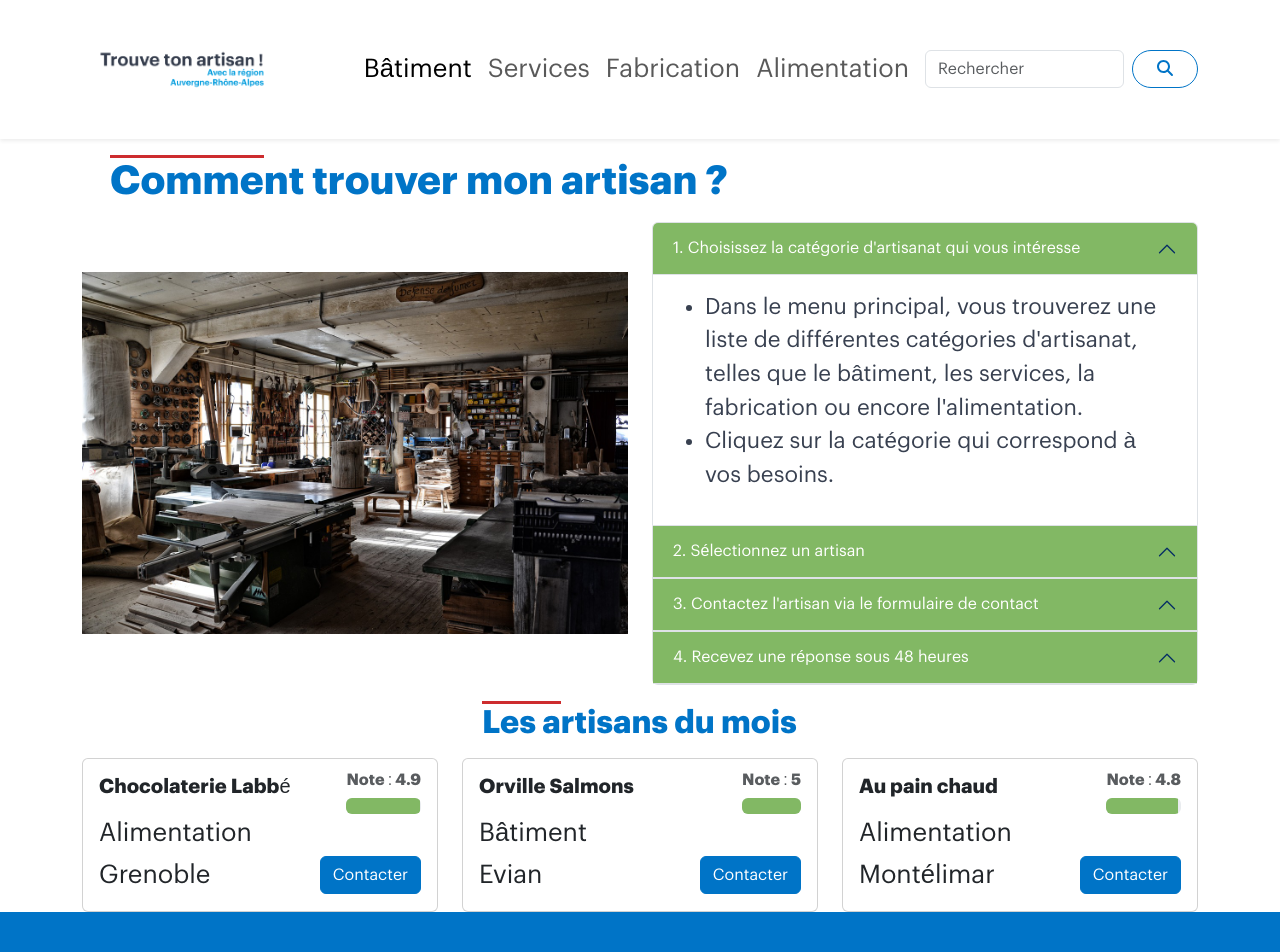
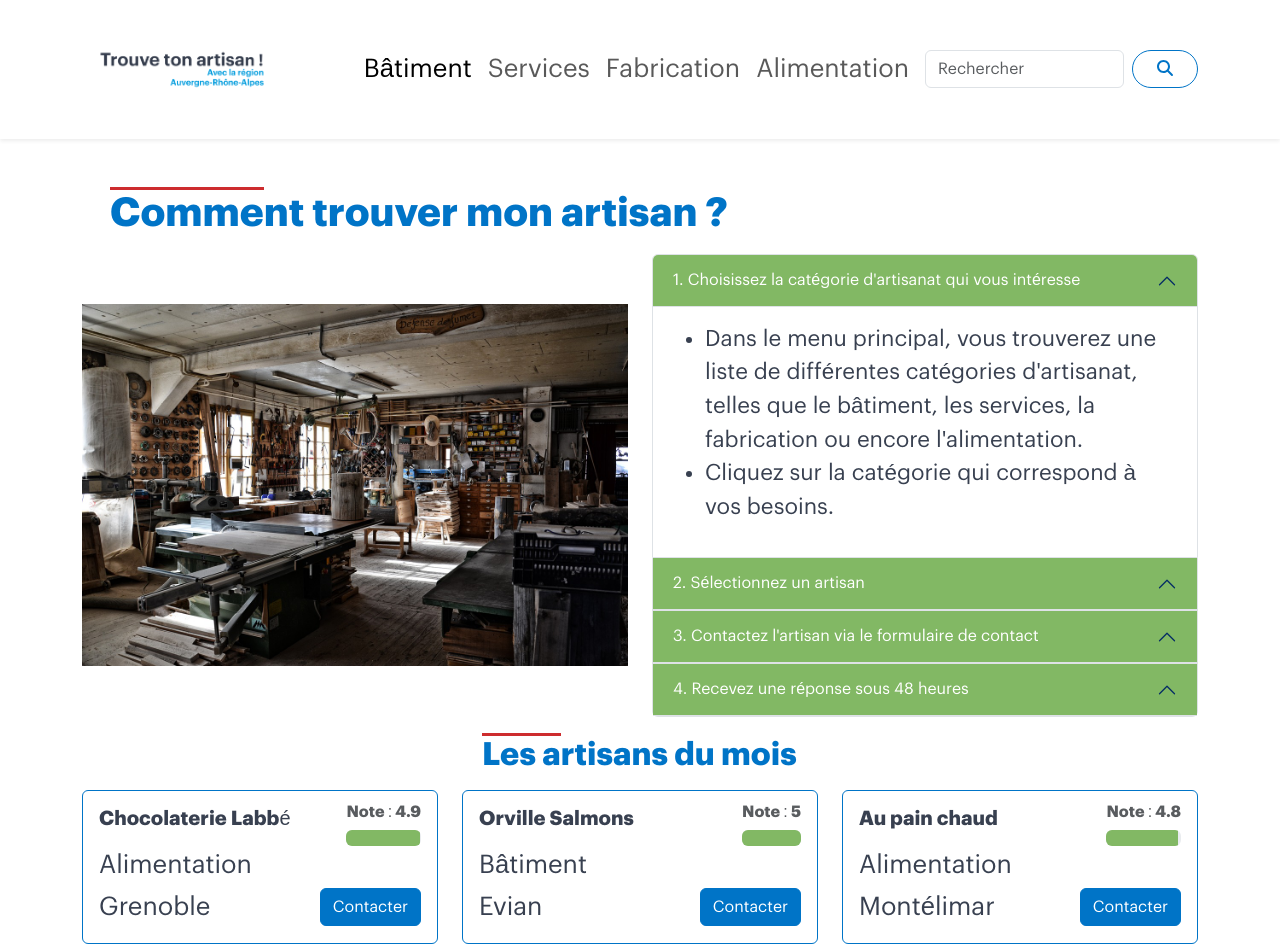
Before and after one commit to HugoMelin/Projet_CEF_Trouve-ton-artisan_Angular, an Angular app: page / in a window 1280 px wide. Shown: the top 952 px of the page. Built offline with nearby package versions, Linux system fonts and the light colour scheme.

Commit message:
Fix card Scss

```diff
--- a/src/app/app.component.html
+++ b/src/app/app.component.html
@@ -1,5 +1,8 @@
 <app-header />
 
-<router-outlet />
+<main class="my-5">
+    <router-outlet />
+</main>
+
 
 <app-footer />
--- a/src/app/components/artisans-du-mois/artisans-du-mois.component.html
+++ b/src/app/components/artisans-du-mois/artisans-du-mois.component.html
@@ -4,7 +4,7 @@
     </div>
     <div class="row row-cols-1 row-cols-lg-3 g-4">
         <div *ngFor="let artisan of artisans | artisanDuMoisFilter: artisans" class="col">
-            <div class="card">
+            <div class="card card-artisan">
                 <div class="card-body">
                     <div class="d-flex justify-content-between align-items-start">
                         <h5 class="card-title">{{ artisan.name }}</h5>
--- a/src/app/pages/home/home.component.html
+++ b/src/app/pages/home/home.component.html
@@ -1,5 +1,3 @@
-<main>
-    <app-how-to-use />
+<app-how-to-use />
 
-    <app-artisans-du-mois />
-</main>
+<app-artisans-du-mois />
--- a/src/styles.scss
+++ b/src/styles.scss
@@ -42,3 +42,9 @@ body {
     color: #384050;
     font-size: 1.6rem;
 }
+
+.card-artisan {
+    --bs-card-border-color : #0074c7;
+    color : #384050;
+    font-family: Graphik, arial, sans-serif;
+}
```
